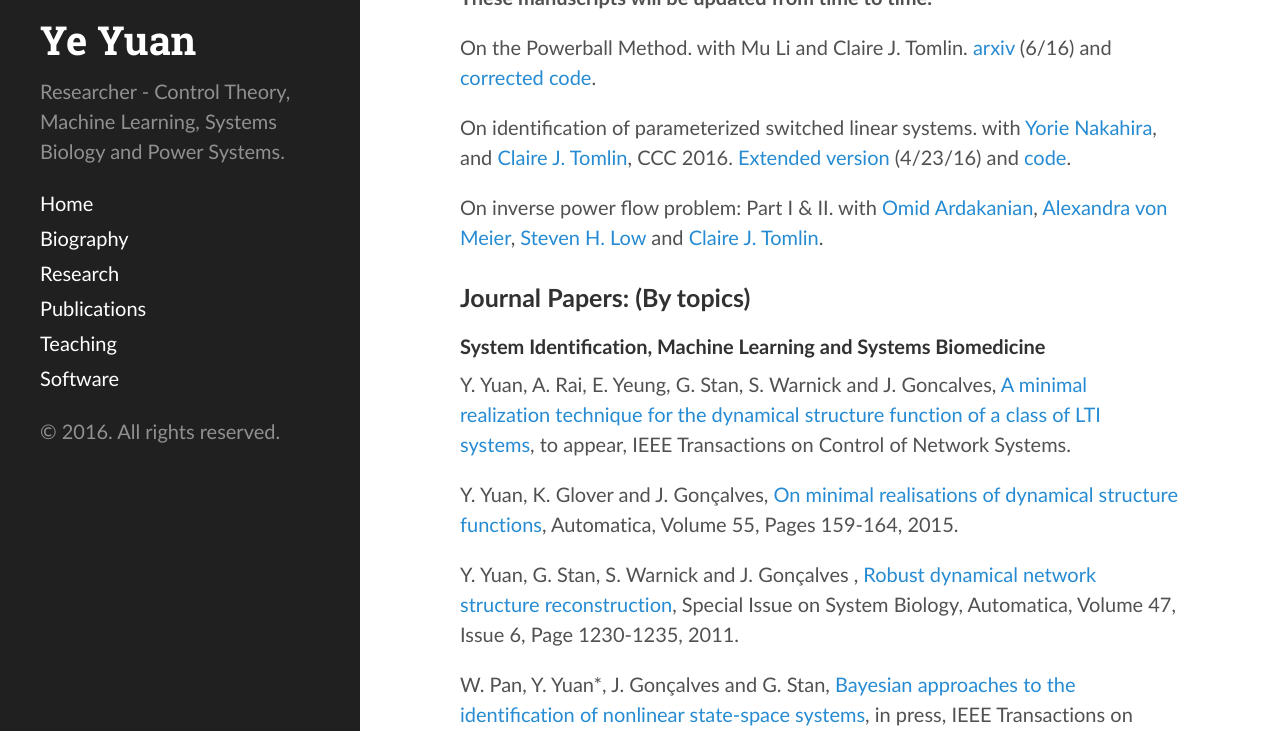
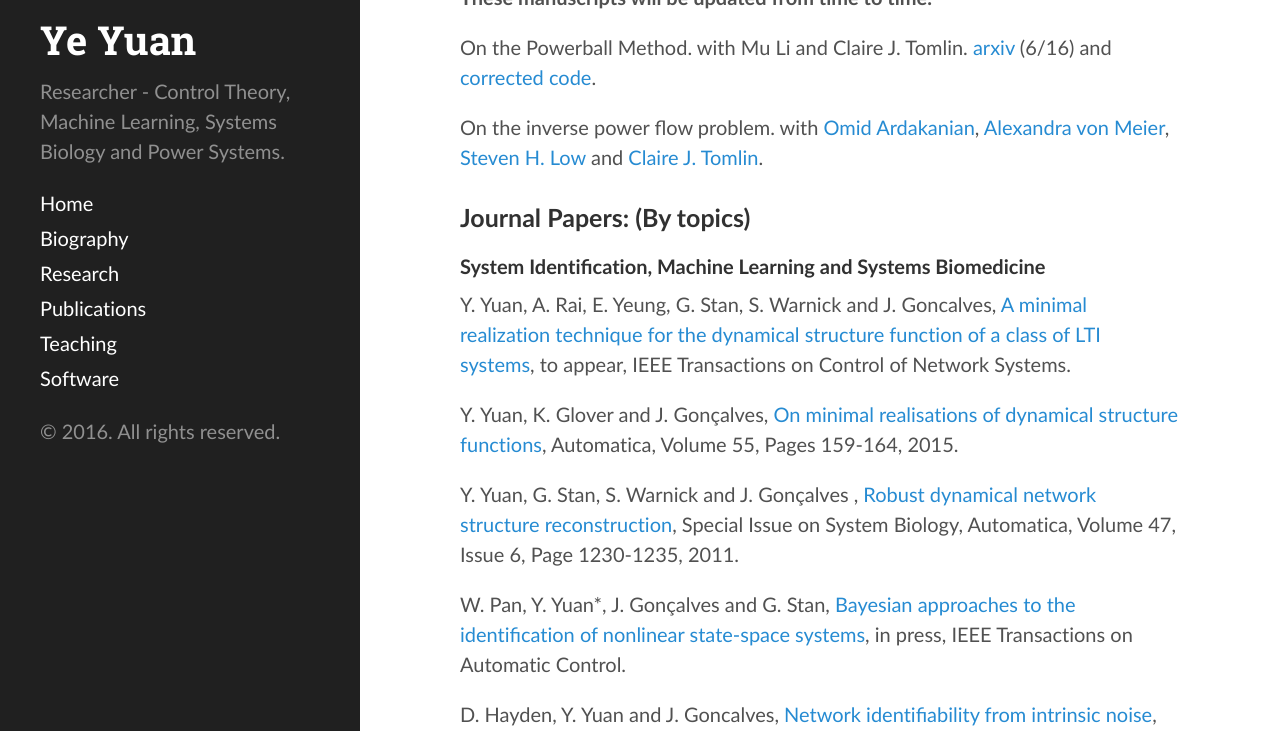
Before and after one commit to yy311/yy311.github.io, a Jekyll site: the page built from publication.md, in a window 1280 px wide and 900 px high, cut to the strip 169-900 px from the top of the window. Built offline with Jekyll 4.4.1, drawn with Linux system fonts in a browser that asks for light colours; some of the changed text lies outside the part shown.

Commit message:
Update publication.md

```diff
--- a/publication.md
+++ b/publication.md
@@ -8,10 +8,8 @@ layout: page
 
 On the Powerball Method. with Mu Li and Claire J. Tomlin. <a href="http://arxiv.org/abs/1603.07421"> arxiv</a> (6/16) and <a href="https://hybrid.eecs.berkeley.edu/~yeyuan/pb.zip"> corrected code</a>.
 
-On identification of parameterized switched linear systems. with [Yorie Nakahira](https://directory.caltech.edu/personnel/ynakahir), and [Claire J. Tomlin](http://www.eecs.berkeley.edu/~tomlin/), CCC 2016. [Extended version](https://hybrid.eecs.berkeley.edu/~yeyuan/switchedid.pdf) (4/23/16) and [code](https://yy311.github.io/software.html).
 
-
-On inverse power flow problem: Part I & II. with [Omid Ardakanian](http://blizzard.cs.uwaterloo.ca/~oardakan/), [Alexandra von Meier](https://www.eecs.berkeley.edu/Faculty/Homepages/vonmeier.html), [Steven H. Low](http://netlab.caltech.edu/~slow/) and [Claire J. Tomlin](http://www.eecs.berkeley.edu/~tomlin/).
+On the inverse power flow problem. with [Omid Ardakanian](http://blizzard.cs.uwaterloo.ca/~oardakan/), [Alexandra von Meier](https://www.eecs.berkeley.edu/Faculty/Homepages/vonmeier.html), [Steven H. Low](http://netlab.caltech.edu/~slow/) and [Claire J. Tomlin](http://www.eecs.berkeley.edu/~tomlin/).
 
 
 
```
Also changed, not shown: other parts of publication.md (+3 -0 lines).
